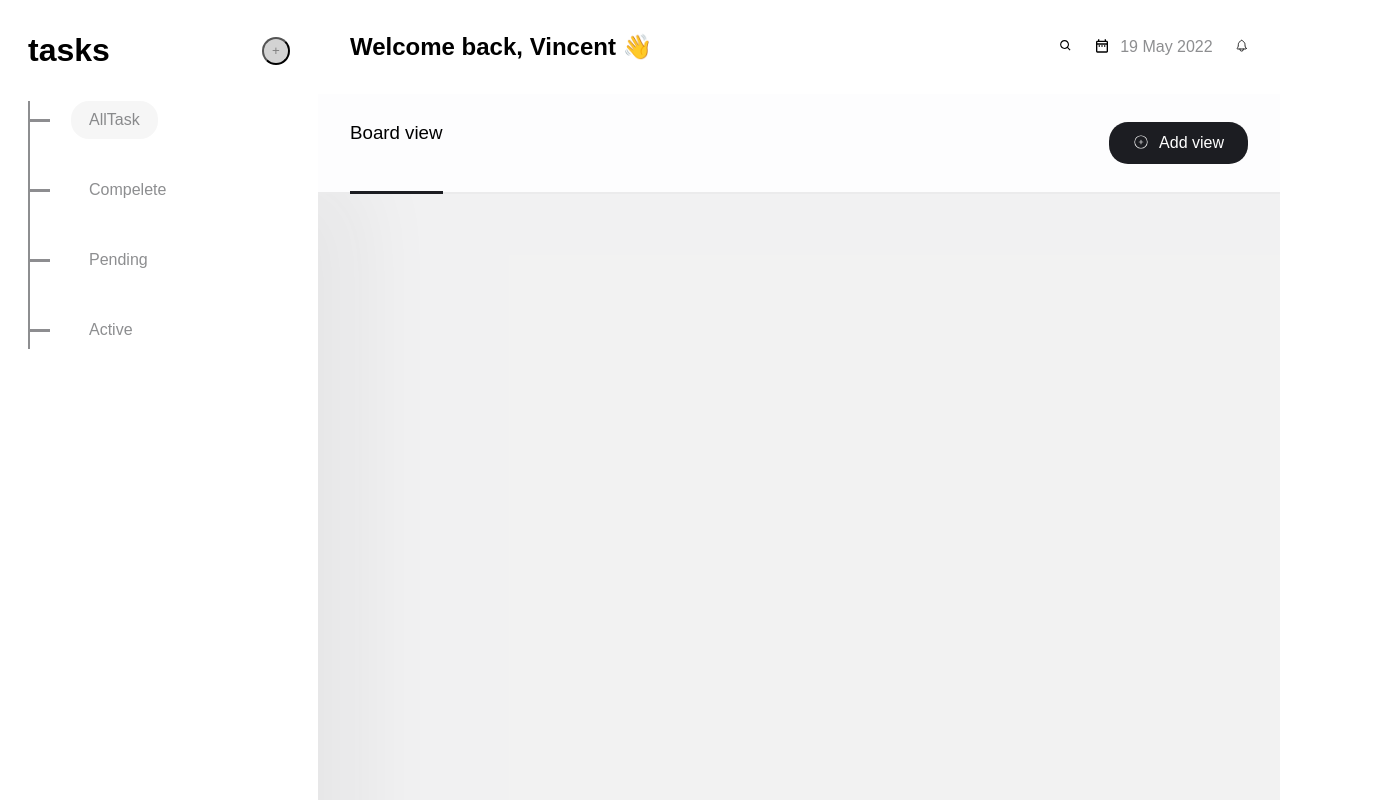
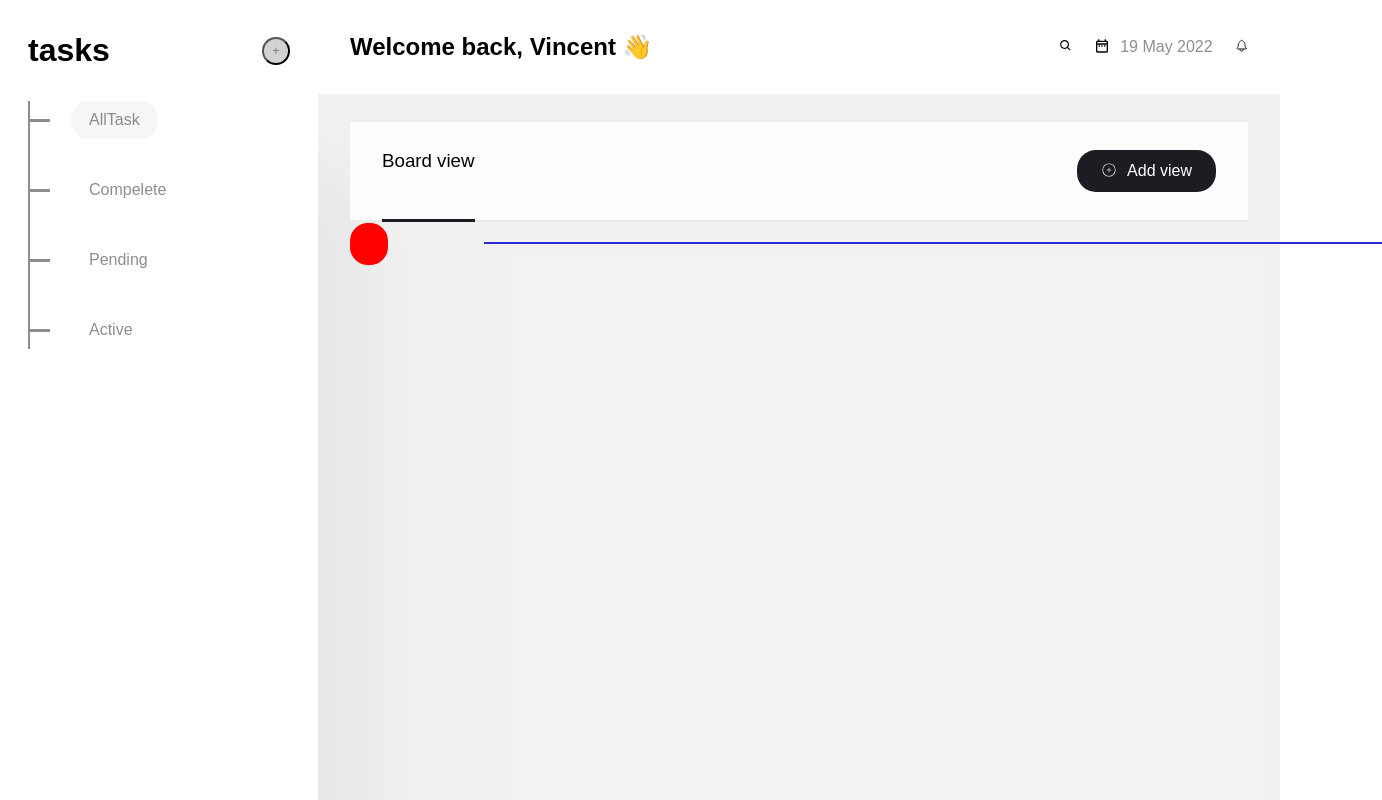
Before and after one commit to babaeiFateme/vanilla-react-todo, a React (Create React App) app in the folder my-app/: page / in a window 1280 px wide. Shown: the whole page, 1382 px wide, since content can reach past the window. Built offline with nearby package versions, Linux system fonts and the light colour scheme.

Commit message:
feat: add breadcrumb

```diff
--- a/my-app/src/assets/css/components/_index.scss
+++ b/my-app/src/assets/css/components/_index.scss
@@ -41,3 +41,36 @@ a {
     max-height: calc(100vh - 225px);
     overflow-y: auto;
 }
+
+.page-title {
+    position: relative;
+
+    .page-content {
+        border-radius: 18px;
+        padding: 9.5px 19px 9.5px 19px;
+        font-size: clamp(0.9rem, calc(0.8rem + 1.2vw), 1.3rem);
+        font-weight: 400;
+        background-color: red;
+        color: white;
+        width: fit-content;
+
+    }
+
+    &:after {
+        content: "";
+        display: block;
+        height: 2px;
+        background-color: #2d2dcf;
+        width: 100%;
+        position: absolute;
+        z-index: 10;
+        left: 134px;
+        top: 20px;
+
+    }
+}
+
+.inner-content {
+    padding: 28px 32px;
+    ;
+}
--- a/my-app/src/assets/css/style.css
+++ b/my-app/src/assets/css/style.css
@@ -433,6 +433,35 @@ a {
   overflow-y: auto;
 }
 
+.page-title {
+  position: relative;
+}
+.page-title .page-content {
+  border-radius: 18px;
+  padding: 9.5px 19px 9.5px 19px;
+  font-size: clamp(0.9rem, 0.8rem + 1.2vw, 1.3rem);
+  font-weight: 400;
+  background-color: red;
+  color: white;
+  width: -moz-fit-content;
+  width: fit-content;
+}
+.page-title:after {
+  content: "";
+  display: block;
+  height: 2px;
+  background-color: #2d2dcf;
+  width: 100%;
+  position: absolute;
+  z-index: 10;
+  left: 134px;
+  top: 20px;
+}
+
+.inner-content {
+  padding: 28px 32px;
+}
+
 .modal {
   position: absolute;
   background-color: white;
--- a/my-app/src/components/common/Layouts/InnerLayout/InnerLayout.jsx
+++ b/my-app/src/components/common/Layouts/InnerLayout/InnerLayout.jsx
@@ -2,8 +2,11 @@ import React, { useState } from "react";
 import { CiCirclePlus } from "react-icons/ci";
 import Modal from "../../Modal/Modal";
 import { useTodoContext } from "../../../../hooks/TodoContext";
+import { useLocation } from "react-router-dom";
 
 const InnerLayout = ({ children }) => {
+    const location = useLocation();
+    const pageTitle = location.pathname.replace("/", "");
     const [isModalOpen, setIsModalOpen] = useState(false);
 
     const { handleAdd } = useTodoContext();
@@ -46,9 +49,8 @@ const InnerLayout = ({ children }) => {
             [name]: value,
         });
     };
-    // useEffect(() => {}, [todos, todosList]);
     return (
-        <div>
+        <div className="inner-content">
             <div className="board-view">
                 <h3>Board view</h3>
 
@@ -60,7 +62,12 @@ const InnerLayout = ({ children }) => {
                     <span>Add view</span>
                 </button>
             </div>
-            {children}
+            <div>
+                <h1 className="page-title">
+                    <span className="page-content">{pageTitle}</span>
+                </h1>
+                {children}
+            </div>
 
             <Modal
                 isOpen={isModalOpen}
--- a/my-app/src/components/common/Sidebar/Sidebar.jsx
+++ b/my-app/src/components/common/Sidebar/Sidebar.jsx
@@ -1,8 +1,7 @@
-import { Link, useLocation, useParams } from "react-router-dom";
+import { Link, useLocation } from "react-router-dom";
 
 const Sidebar = ({ isShow, sidebarHandler }) => {
     const location = useLocation();
-    console.log(location.pathname);
     return (
         <div className={`sidebar ${isShow ? "" : "closeSide"}`}>
             <div className="logo-box">
```
Also changed, not shown: 1 other file (tests, documents, lock files or other folders).
